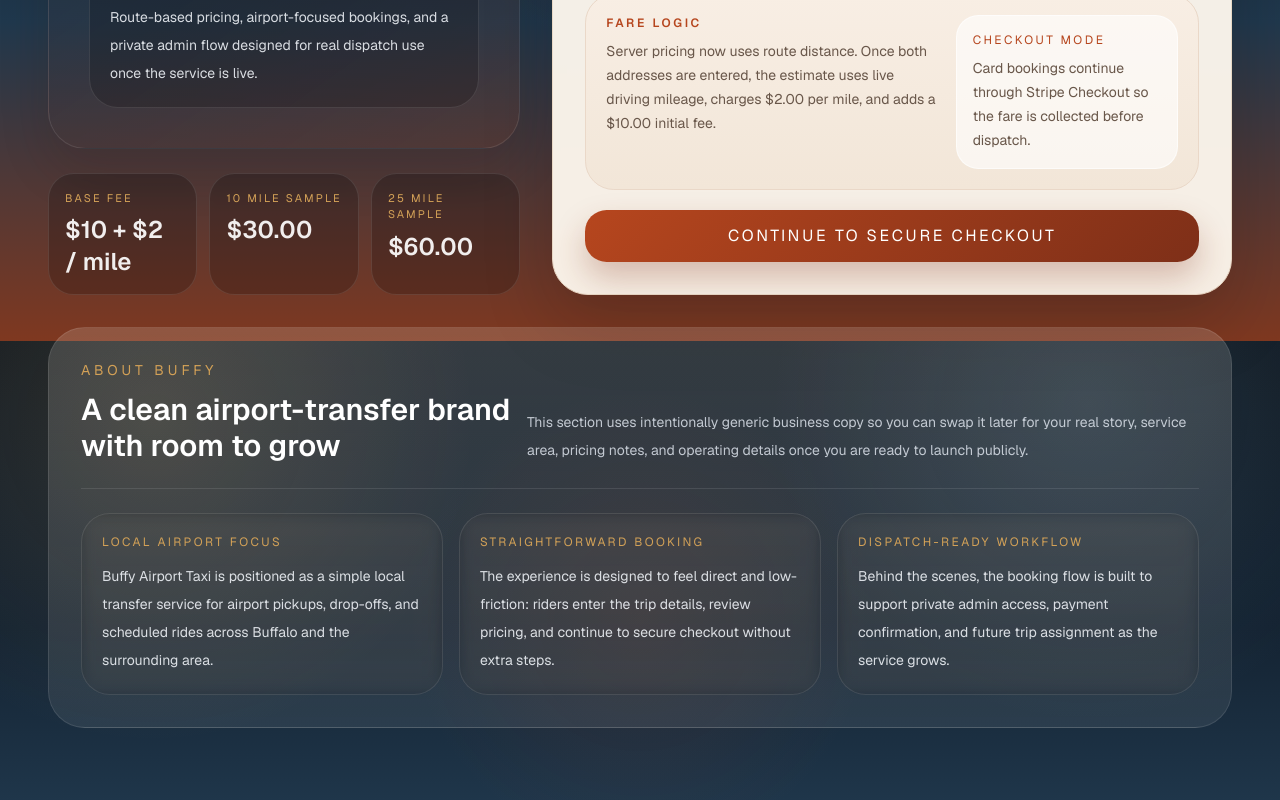
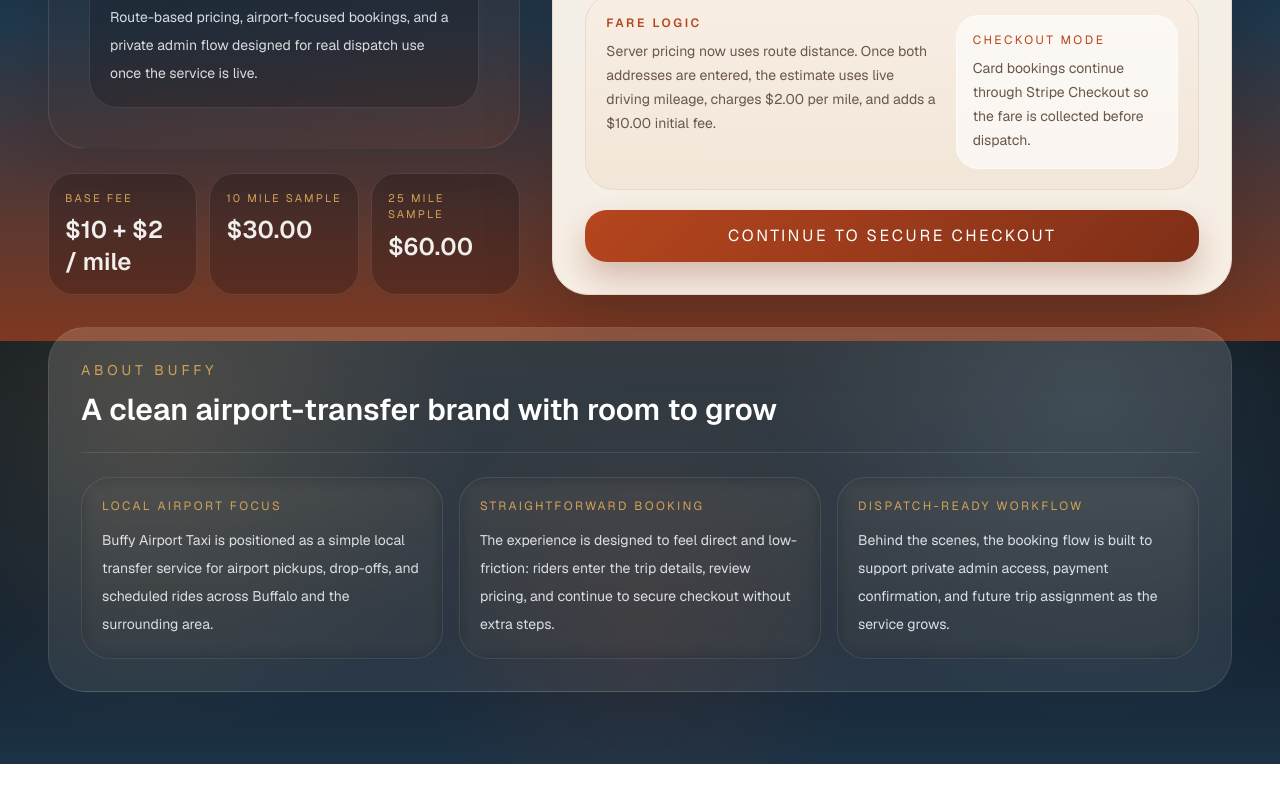
Before and after one commit to Nahome123/buffy-airport-taxi, a Next.js app: page / in a window 1280 px wide. Shown: the part 1259-2059 px from the top of the page. After the commit the page ends 2023 px from the top, so only its background shows below. Built offline with nearby package versions, Linux system fonts and the light colour scheme; no server answers.

Commit message:
Remove placeholder about section copy

```diff
--- a/app/page.tsx
+++ b/app/page.tsx
@@ -198,11 +198,6 @@
                   A clean airport-transfer brand with room to grow
                 </h2>
               </div>
-              <p className="max-w-2xl text-sm leading-7 text-slate-200/82">
-                This section uses intentionally generic business copy so you can
-                swap it later for your real story, service area, pricing notes,
-                and operating details once you are ready to launch publicly.
-              </p>
             </div>
 
             <div className="mt-6 grid gap-4 md:grid-cols-3">
```
